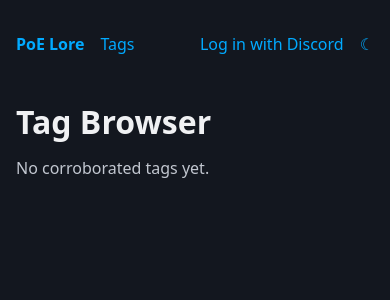
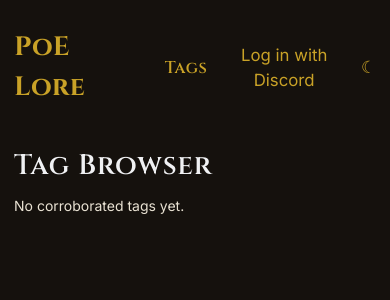
Before and after one commit to unashmdcreatvty/poe-lore-repo, a Django app: page /tags/ in a window 390 px wide. Shown: the top 300 px of the page. Run offline with Django 5.2, Linux system fonts and the light colour scheme; data that the repository does not hold is empty; some libraries are stand-ins or nearby versions.

Commit message:
CSS customisation pass: dark gothic + gold/bronze PoE aesthetic
- Cinzel (display serif) for headings and top nav brand/tabs, Inter
  for body text, loaded via Google Fonts
- Full light/dark color palette rework (parchment + bronze light
  theme, near-black + gold dark theme), covering both explicit
  data-theme and OS-level prefers-color-scheme
- Reduced base font size (Pico's default responsive scaling felt
  oversized)
- Search form switched from 2-column grid to single column
- Tom Select tag-search widget reskinned to match native form inputs
  in dark mode (was using its own hardcoded light theme)
- Top nav: larger brand/tab text, wider spacing between left-side nav
  items to leave room for future section tabs

```diff
--- a/static/css/site.css
+++ b/static/css/site.css
@@ -1,23 +1,145 @@
 /*
  * ── Customisation ─────────────────────────────────────────
- *
- * Override Pico's defaults here. Examples:
- *
- * :root {
- *     --pico-font-family-sans-serif: 'Your Font', sans-serif;
- *     --pico-font-size: 106%;
- *     --pico-primary: #your-accent-colour;
- *     --pico-border-radius: 0.375rem;
- * }
- *
- * To load a Google Font, add a <link> in base.html's <head>:
- *     <link href="https://fonts.googleapis.com/css2?family=YourFont&display=swap" rel="stylesheet">
- * then set --pico-font-family-sans-serif above.
- *
- * For theme-specific overrides:
- * [data-theme="dark"]  { --pico-primary: #your-dark-accent; }
- * [data-theme="light"] { --pico-primary: #your-light-accent; }
+ * PoE aesthetic: dark gothic backgrounds with gold/bronze accents.
+ * Cinzel (engraved display serif) for headings/brand, Inter (clean
+ * sans) for body text — loaded via Google Fonts in base.html.
  */
+
+:root {
+    --pico-font-size: 87.5%;
+    --pico-font-family-sans-serif: 'Inter', var(--pico-font-family-sans-serif);
+    --pico-font-family: 'Inter', var(--pico-font-family-emoji);
+
+    /* Light theme palette (parchment + bronze) */
+    --pico-background-color: #faf6ec;
+    --pico-card-background-color: #f0e9d8;
+    --pico-color: #2a2118;
+    --pico-muted-color: #6b5f4f;
+    --pico-muted-border-color: #e6dcc4;
+    --pico-primary: #7a5c12;
+    --pico-primary-background: #7a5c12;
+    --pico-primary-hover: #8f6c17;
+    --pico-primary-focus: rgba(122, 92, 18, 0.25);
+    --pico-primary-inverse: #fff8ea;
+}
+
+[data-theme="dark"] {
+    --pico-background-color: #15110d;
+    --pico-card-background-color: #211a14;
+    --pico-color: #e9e2d3;
+    --pico-muted-color: #a6998a;
+    --pico-muted-border-color: #3a2f24;
+    --pico-primary: #c9a227;
+    --pico-primary-background: #c9a227;
+    --pico-primary-hover: #ddb943;
+    --pico-primary-focus: rgba(201, 162, 39, 0.35);
+    --pico-primary-inverse: #1a1408;
+}
+
+@media only screen and (prefers-color-scheme: dark) {
+    :root:not([data-theme="light"]) {
+        --pico-background-color: #15110d;
+        --pico-card-background-color: #211a14;
+        --pico-color: #e9e2d3;
+        --pico-muted-color: #a6998a;
+        --pico-muted-border-color: #3a2f24;
+        --pico-primary: #c9a227;
+        --pico-primary-background: #c9a227;
+        --pico-primary-hover: #ddb943;
+        --pico-primary-focus: rgba(201, 162, 39, 0.35);
+        --pico-primary-inverse: #1a1408;
+    }
+}
+
+h1, h2, h3, h4, h5, h6, nav > ul:first-child a {
+    font-family: 'Cinzel', Georgia, 'Times New Roman', serif;
+    font-weight: 600;
+    letter-spacing: 0.03em;
+}
+
+.entry-card h3 {
+    font-family: 'Inter', var(--pico-font-family-sans-serif);
+    font-weight: 600;
+    letter-spacing: normal;
+}
+
+blockquote {
+    font-style: italic;
+    border-left-color: var(--pico-primary);
+}
+
+/* ── Tag search widget (Tom Select) — match native input theming ── */
+[data-theme="dark"] .ts-control,
+[data-theme="dark"] .full .ts-control,
+[data-theme="dark"] .ts-dropdown {
+    background: var(--pico-form-element-background-color);
+    border-color: var(--pico-form-element-border-color);
+    color: var(--pico-color);
+}
+
+[data-theme="dark"] .ts-control > input {
+    color: var(--pico-color);
+}
+
+[data-theme="dark"] .ts-dropdown .optgroup-header {
+    background: var(--pico-form-element-background-color);
+    color: var(--pico-muted-color);
+}
+
+[data-theme="dark"] .ts-dropdown .active {
+    background: var(--pico-card-background-color);
+    color: var(--pico-color);
+}
+
+[data-theme="dark"] .ts-wrapper.multi .ts-control > div {
+    background: var(--pico-primary-background);
+    border-color: var(--pico-primary);
+    color: var(--pico-primary-inverse);
+}
+
+@media only screen and (prefers-color-scheme: dark) {
+    :root:not([data-theme="light"]) .ts-control,
+    :root:not([data-theme="light"]) .full .ts-control,
+    :root:not([data-theme="light"]) .ts-dropdown {
+        background: var(--pico-form-element-background-color);
+        border-color: var(--pico-form-element-border-color);
+        color: var(--pico-color);
+    }
+
+    :root:not([data-theme="light"]) .ts-control > input {
+        color: var(--pico-color);
+    }
+
+    :root:not([data-theme="light"]) .ts-dropdown .optgroup-header {
+        background: var(--pico-form-element-background-color);
+        color: var(--pico-muted-color);
+    }
+
+    :root:not([data-theme="light"]) .ts-dropdown .active {
+        background: var(--pico-card-background-color);
+        color: var(--pico-color);
+    }
+
+    :root:not([data-theme="light"]) .ts-wrapper.multi .ts-control > div {
+        background: var(--pico-primary-background);
+        border-color: var(--pico-primary);
+        color: var(--pico-primary-inverse);
+    }
+}
+
+/* ── Top nav sizing ───────────────────────────────────────── */
+nav ul li {
+    font-size: 1.2rem;
+}
+
+nav li:first-child strong {
+    font-size: 1.9rem;
+}
+
+/* ── Top nav spacing (left group: brand + section tabs) ──── */
+nav > ul:first-child {
+    gap: 2.5rem;
+}
 
 /* ── Nav buttons (logout, login) — styled to look like links ─ */
 nav li form {
@@ -130,14 +252,12 @@ nav li form {
 /* ── Search form ──────────────────────────────────────────── */
 .search-form {
     display: grid;
-    grid-template-columns: 1fr 1fr;
+    grid-template-columns: 1fr;
     gap: 1rem;
-    align-items: end;
     margin-bottom: 2rem;
 }
 
 .search-form .search-actions {
-    grid-column: 1 / -1;
     display: flex;
     gap: 1rem;
     align-items: center;
--- a/templates/base.html
+++ b/templates/base.html
@@ -6,6 +6,9 @@
     <meta name="viewport" content="width=device-width, initial-scale=1.0">
     <title>{% block title %}PoE Lore Repository{% endblock %}</title>
     <link rel="stylesheet" href="https://cdn.jsdelivr.net/npm/@picocss/pico@2/css/pico.min.css">
+    <link rel="preconnect" href="https://fonts.googleapis.com">
+    <link rel="preconnect" href="https://fonts.gstatic.com" crossorigin>
+    <link href="https://fonts.googleapis.com/css2?family=Cinzel:wght@400;600;700&family=Inter:wght@400;500;600&display=swap" rel="stylesheet">
     <link rel="stylesheet" href="{% static 'css/site.css' %}">
     {% block extra_head %}{% endblock %}
     <script>
```
